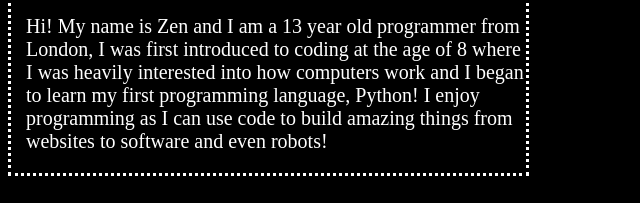
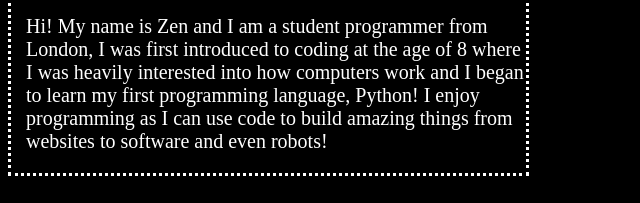
Before and after one commit to ZenKabir/ZenKabir.github.io, a plain HTML site: page index.html in a window 1280 px wide. Shown: the part 358-561 px from the top of the page, 0-640 px from the left. Drawn offline with Linux system fonts and the light colour scheme.

Commit message:
Update index.html

```diff
--- a/index.html
+++ b/index.html
@@ -32,7 +32,7 @@
         <h2>About Me</h2><br>
         </div>
         <div class="aboutmetext">
-        <p>Hi! My name is Zen and I am a 13 year old programmer from London, I was first introduced to coding at the age of 8 where I was heavily interested into how computers work and I began to learn my first programming language, Python! I enjoy programming as I can use code to build amazing things from websites to software and even robots!</p>
+        <p>Hi! My name is Zen and I am a student programmer from London, I was first introduced to coding at the age of 8 where I was heavily interested into how computers work and I began to learn my first programming language, Python! I enjoy programming as I can use code to build amazing things from websites to software and even robots!</p>
         </div>
     </div>
     </div>
```
